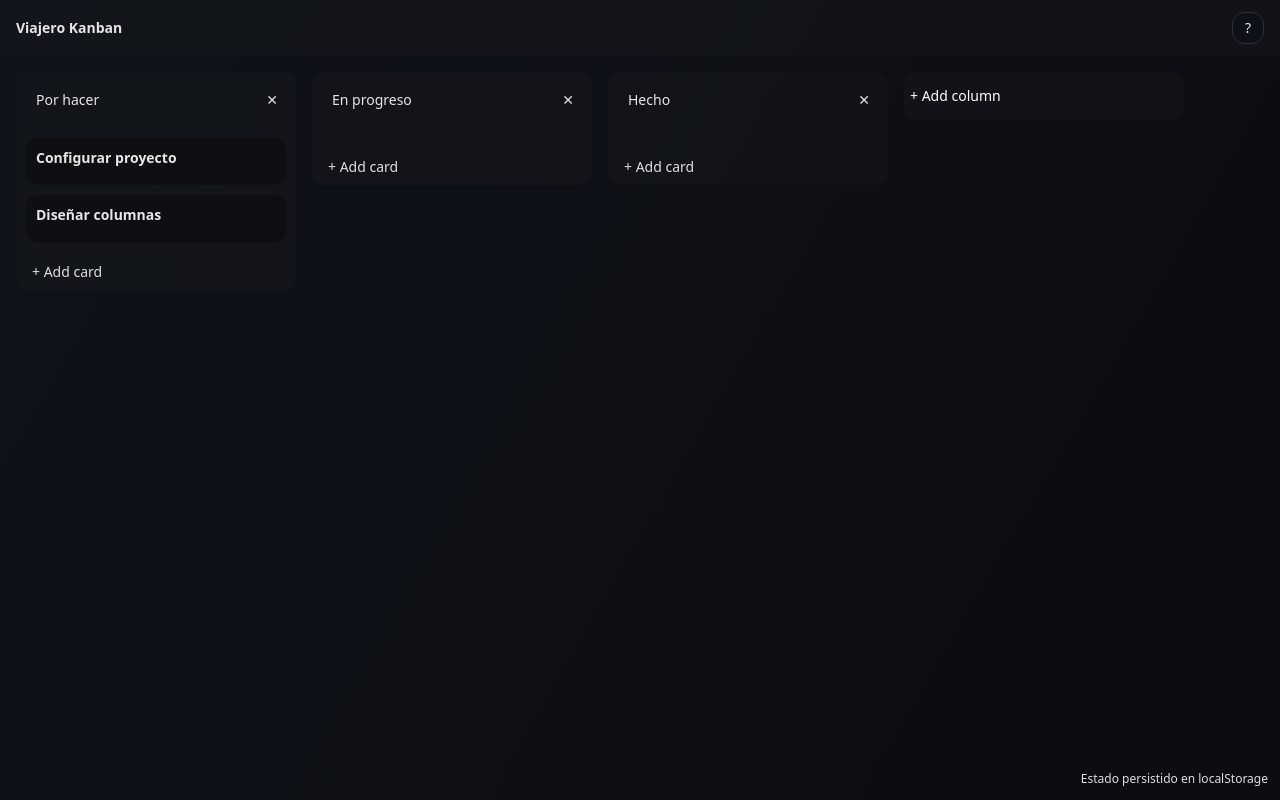
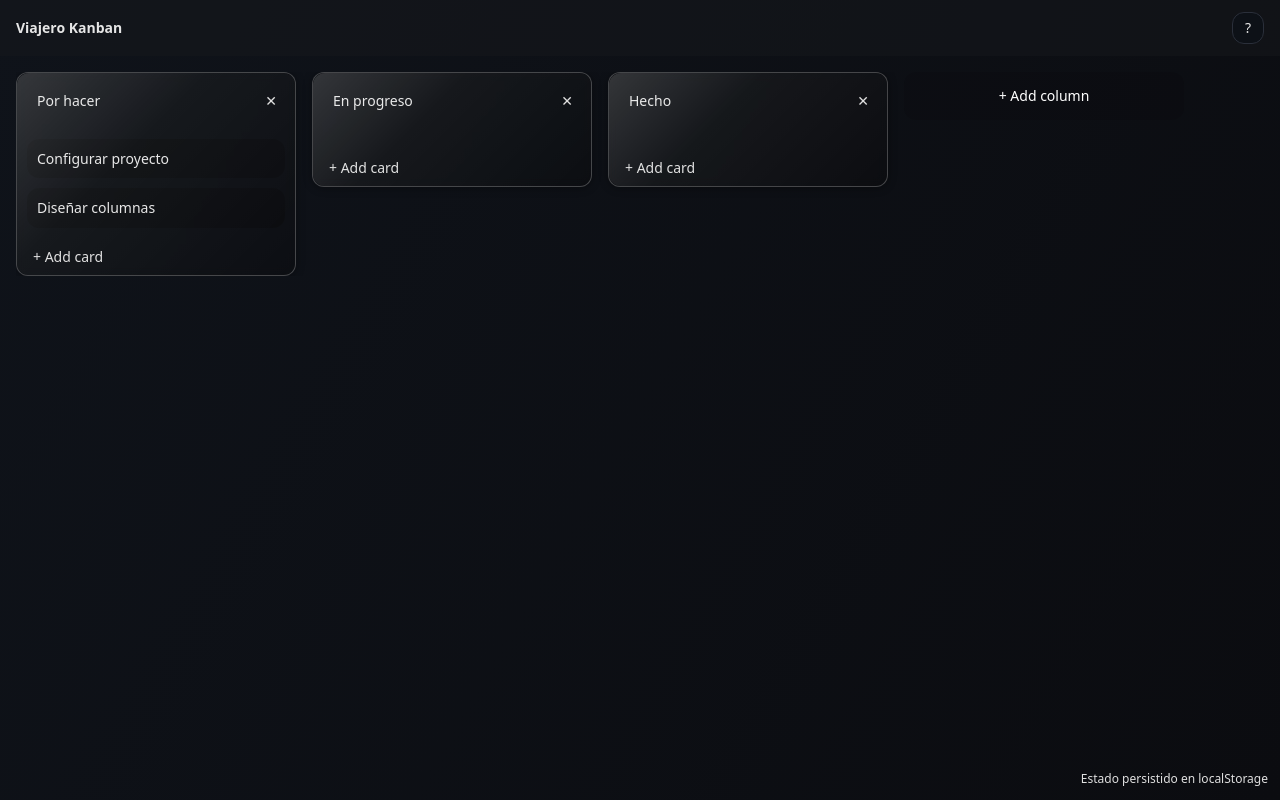
Before and after one commit to blackcid/VijeroWeb, a React (Vite) app: page / in a window 1280 px wide. Built offline with nearby package versions, Linux system fonts and the light colour scheme.

Commit message:
Style transparent

```diff
--- a/src/components/Board.tsx
+++ b/src/components/Board.tsx
@@ -171,7 +171,7 @@ const Board: React.FC = () => {
                         <Column key={cid} id={cid} index={0} />
                     ))}
                     <button
-                        className="column add-column"
+                        className="add-column"
                         onClick={() => addColumn("Nueva columna")}
                     >
                         + Add column
--- a/src/components/card-item.tsx
+++ b/src/components/card-item.tsx
@@ -25,7 +25,7 @@ export const CardItem: React.FC<{ id: Id; data: Card; columnId: Id }> = ({
             {...attributes}
         >
             <div>
-                <h4 className="card-title">{data.title}</h4>
+                <span className="card-title">{data.title}</span>
             </div>
         </div>
     );
--- a/src/styles.scss
+++ b/src/styles.scss
@@ -11,6 +11,12 @@ $col-width: 17.5rem; // 280px
 $panel-color: #16181d;
 $border-color: #2a2f3a;
 $panel-50: rgba($panel-color, 0.5);
+
+// Glass tokens
+$glass-bg: rgba(0, 0, 0, 0.4);
+$glass-border: rgba(255, 255, 255, 0.25);
+$glass-shadow: 0 1px 8px rgba(0, 0, 0, 0.37);
+$glass-blur: 4px;//12px;
 
 :root {
     --bg: #0b0c10;
@@ -54,7 +60,7 @@ button, input, textarea {
   align-items: center;
   gap: $space-sm;
   padding: $space-sm $space-md;
-  background: $panel-50; // 50% transparent topbar
+  background: $panel-50;
   position: sticky;
   top: 0;
   z-index: 5;
@@ -78,7 +84,10 @@ button, input, textarea {
 }
 
 .column {
-    background: $panel-50; // 50% transparent column bg
+  position: relative;
+  overflow: hidden;
+  background: $glass-bg; // glass background
+  border: 1px solid $glass-border; // subtle glass border
   border-radius: $radius;
   min-width: $col-width;
   width: $col-width;
@@ -86,6 +95,25 @@ button, input, textarea {
   flex-direction: column;
   max-height: 80vh;
   flex: 0 0 auto;
+  box-shadow: $glass-shadow;
+  backdrop-filter: blur($glass-blur) saturate(120%);
+  -webkit-backdrop-filter: blur($glass-blur) saturate(120%);
+
+  // soft highlight overlay
+  &::before {
+    content: "";
+    position: absolute;
+    inset: 0;
+    pointer-events: none;
+    background: linear-gradient(
+      135deg,
+      rgba(255, 255, 255, 0.18) 0%,
+      rgba(255, 255, 255, 0.06) 40%,
+      rgba(255, 255, 255, 0.02) 100%
+    );
+    border-radius: inherit;
+    mix-blend-mode: screen;
+  }
 
   header {
     display: flex;
@@ -119,8 +147,8 @@ button, input, textarea {
   width: $col-width;
   height: 3rem;
   align-self: flex-start;
-  background: $panel-50; // match columns background
-  border:none;
+  background: #0000001d; // match glass bg
+  border: none; // match glass border styling
   border-radius: $radius;
   color: #fff;
   cursor: pointer;
```
Lines whose indentation alone changed are shown as unchanged.
